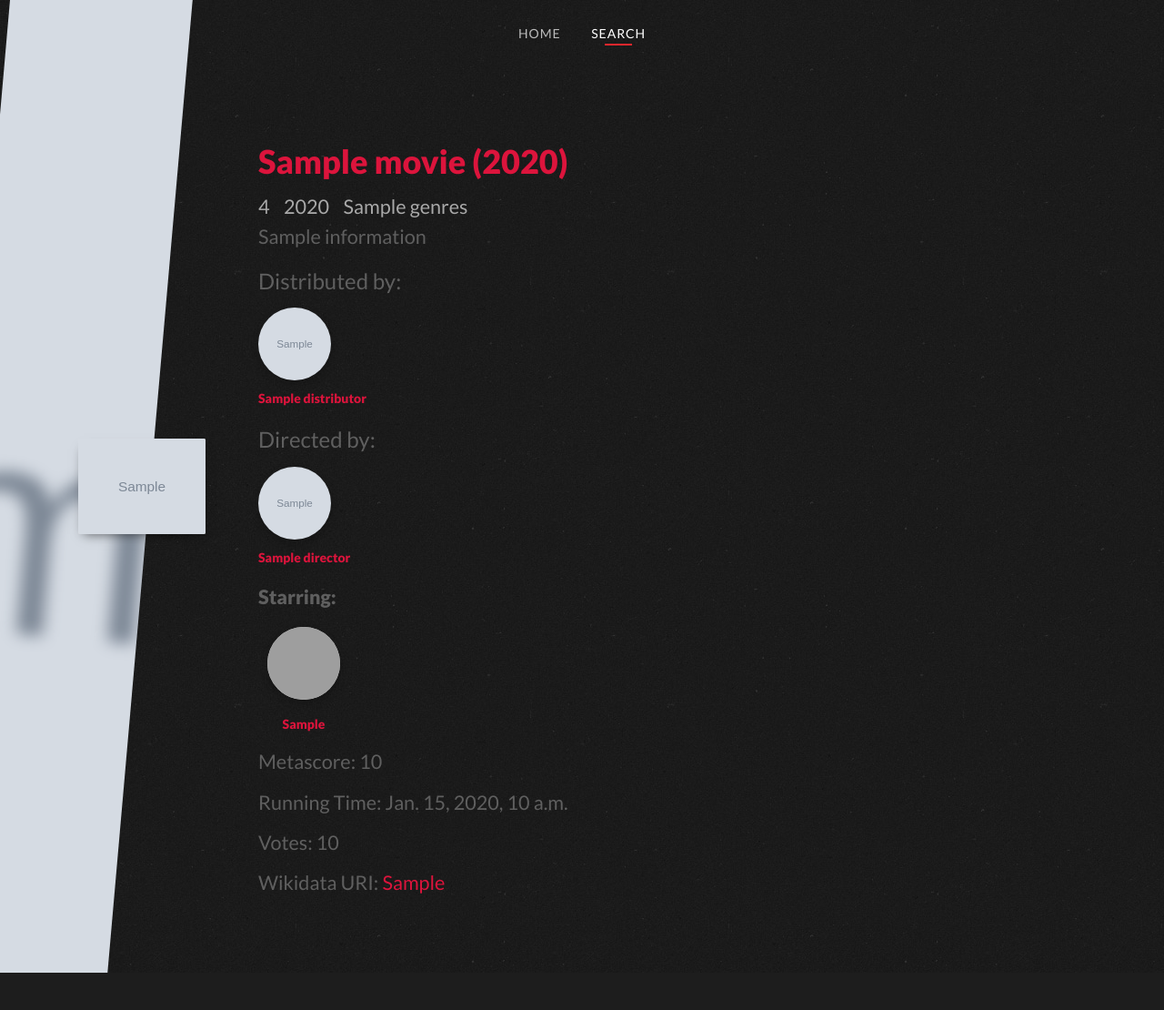
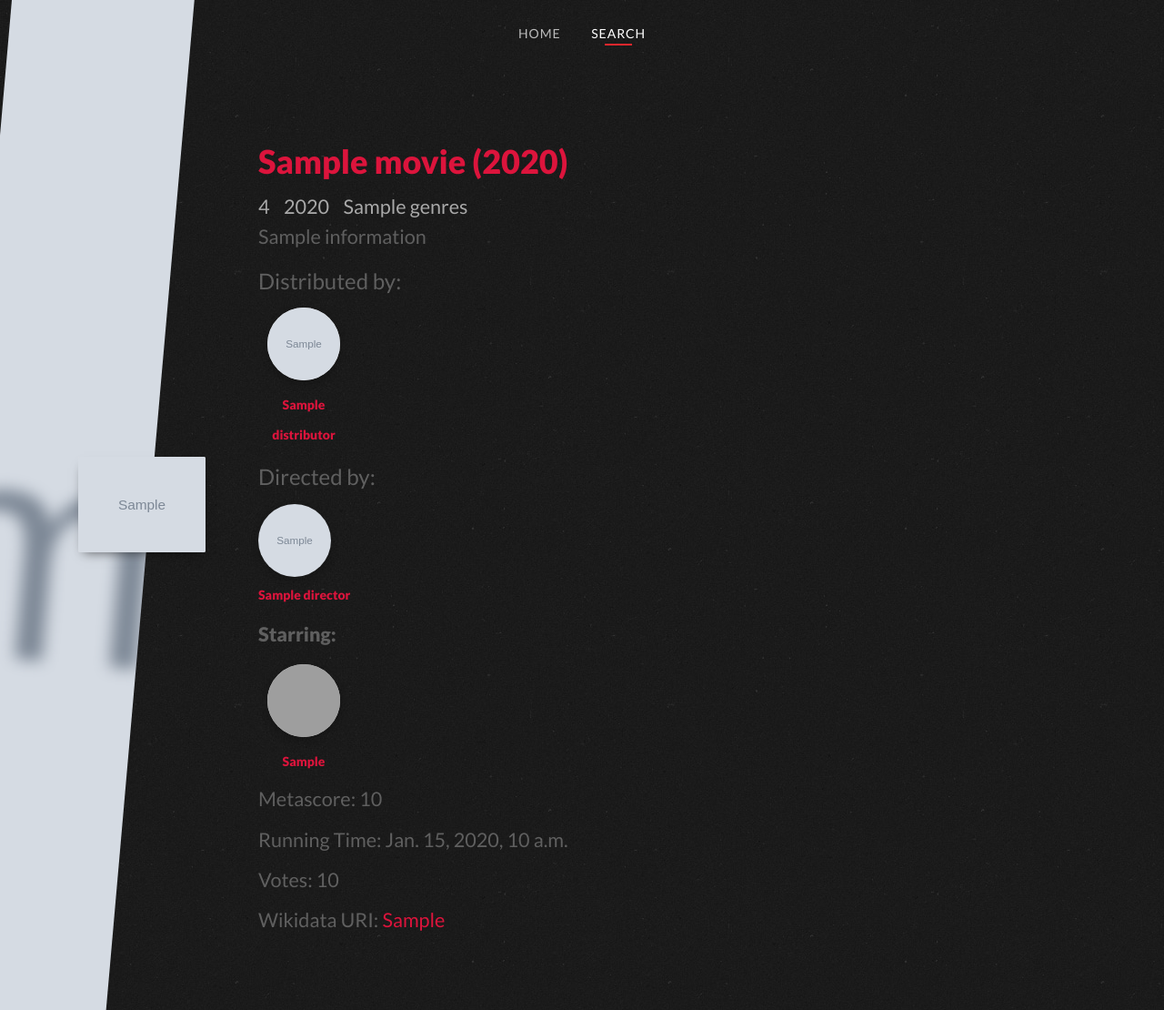
Before and after one commit to Nama-Kelompok/MoviVerse, a Django app: template main/templates/detail_movie.html in a window 1280 px wide. Shown: the whole page at 91% size. Before the commit the page ends 1069 px from the top, so only its background shows below. Run offline with Django 5.2, Linux system fonts and the light colour scheme; the template is opened without the code that fills it: most values are stand-ins (such as "Sample title", 1, 10 or a date in 2020); grey boxes marked "Sample" are stand-in pictures; some libraries are stand-ins or nearby versions; grey boxes are pictures that could not be loaded.

Commit message:
[FEAT] Distributor jadi menggunakan logo

```diff
--- a/main/templates/detail_movie.html
+++ b/main/templates/detail_movie.html
@@ -68,17 +68,24 @@
 
                     <h3>Distributed by:</h3>
                     <div class="movie__credits">
-                        <div class="movie__distributor list--inline">
-                            {% if movie.distributor.image %}
+                        <ul class="movie__distributors list--inline">
+                            {% for distributor in movie.distributors %}
+                            <li class="movie__distributor">
                                 <div class="movie__distributor-photo">
-                                    <img src="{{ movie.distributor.image }}" alt="{{ movie.distributor.label }}">
+                                    {% if distributor.logo %}
+                                        <img src="{{ distributor.logo }}" alt="{{ distributor.label }}">
+                                    {% else %}
+                                        <img src="{% static 'user/images/placeholder.jpg' %}" alt="Placeholder">
+                                    {% endif %}
                                 </div>
+                                {% if distributor.uri %}
+                                    <a href="{{ distributor.uri }}" target="_blank" class="text-primary">{{ distributor.label }}</a>
+                                {% else %}
+                                    <span class="disabled">{{ distributor.label }}</span>
                                 {% endif %}
-                            {% if movie.distributor.uri %}
-                                <a href="{{ movie.distributor.uri }}" target="_blank" class="text-primary">{{ movie.distributor.label }}</a>
-                            {% else %}
-                                {{ movie.distributor.label }}
-                            {% endif %}
+                            </li>
+                            {% endfor %}
+                        </ul>
                     </div>
 
                     <h3>Directed by:</h3>
@@ -115,7 +122,6 @@
                         {% endfor %}
                     </ul>
 
-
                     <p><span class="bold">Metascore:</span> {{ movie.metaScore }}</p>
                     <p><span class="bold">Running Time:</span> {{ movie.runningTime }}</p>
                     <p><span class="bold">Votes:</span> {{ movie.votes }}</p>
--- a/static/detail/css/actor.css
+++ b/static/detail/css/actor.css
@@ -40,8 +40,7 @@
   color: #f90;
 }
 
-.movie__director,
-.movie__distributor {
+.movie__director{
   display: flex;
   text-align: left;
   flex-direction: column;
@@ -49,8 +48,7 @@
   margin: 16px 0;
 }
 
-.movie__director-photo,
-.movie__distributor-photo {
+.movie__director-photo {
     width: 80px;
     height: 80px;
     border-radius: 50%;
@@ -59,8 +57,7 @@
     margin-bottom: 8px;
 }
 
-.movie__director-photo img,
-.movie__distributor-photo img {
+.movie__director-photo img{
     width: 100%;
     height: 100%;
     object-fit: cover;
@@ -91,3 +88,37 @@
 .movie__actor a.disabled:hover {
     color: #999;
 }
+
+.movie__distributors {
+  display: flex;
+  flex-wrap: wrap;
+  gap: 16px;
+  justify-content: flex-start;
+  padding: 0;
+  margin: 16px 0;
+  list-style: none;
+}
+
+.movie__distributor {
+  text-align: center;
+  width: 100px;
+}
+
+.movie__distributor-photo {
+  width: 80px;
+  height: 80px;
+  margin: 0 auto 8px;
+  border-radius: 50%;
+  overflow: hidden;
+  box-shadow: 0 4px 8px rgba(0, 0, 0, 0.2);
+  background-color: #ddd;
+  display: flex;
+  align-items: center;
+  justify-content: center;
+}
+
+.movie__distributor-photo img {
+  width: auto;
+  height: 100%;
+  object-fit: contain;
+}
```
Also changed, not shown: main/views.py (+26 -32 lines). Lines whose indentation alone changed are shown as unchanged.
